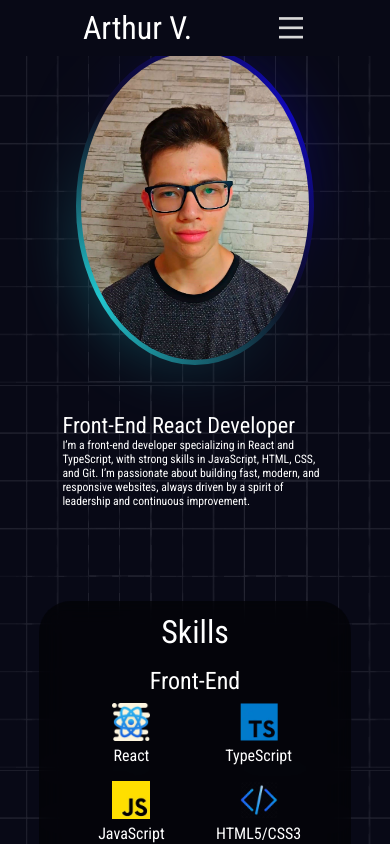
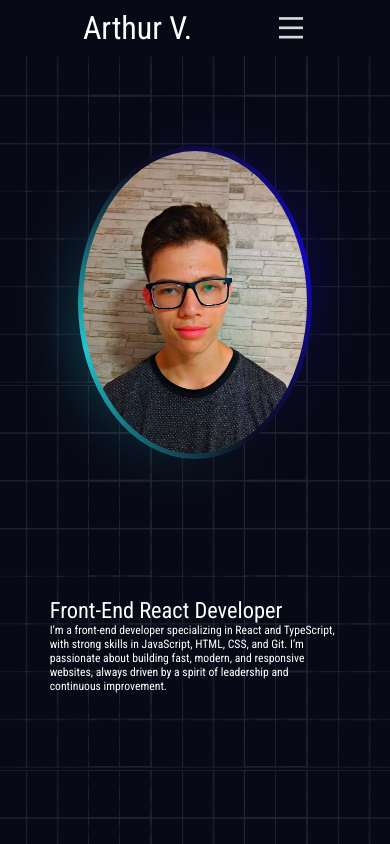
Before and after one commit to TuttaDaWeb/Protfolio-React, a React (Vite) app in the folder portfolio/: page / in a window 390 px wide. Shown: the top 844 px of the page. Built offline with nearby package versions, Linux system fonts and the light colour scheme.

Commit message:
twientie-third commit

```diff
--- a/portfolio/src/components/mainPart/mainPart.css
+++ b/portfolio/src/components/mainPart/mainPart.css
@@ -10,7 +10,7 @@
     font-weight: 400;
 }
 .img{
-    width: min(228px, 80%);
+    width: min(282px, 80%);
     height: auto;
     position: relative;
     z-index: 0;
@@ -84,9 +84,13 @@
 }
 @media(max-width: 887px){
     .main{
-        height: 70vh;
+        height: 100dvh;
         flex-direction: column;
-        padding: 0 10% 8% 10%;
+        padding: max(5%, 1.5rem);
+        gap: 1rem;
+    }
+    .img{
+        width: min(224px, 80%);
     }
     .stain{
         right: 12rem;
```
